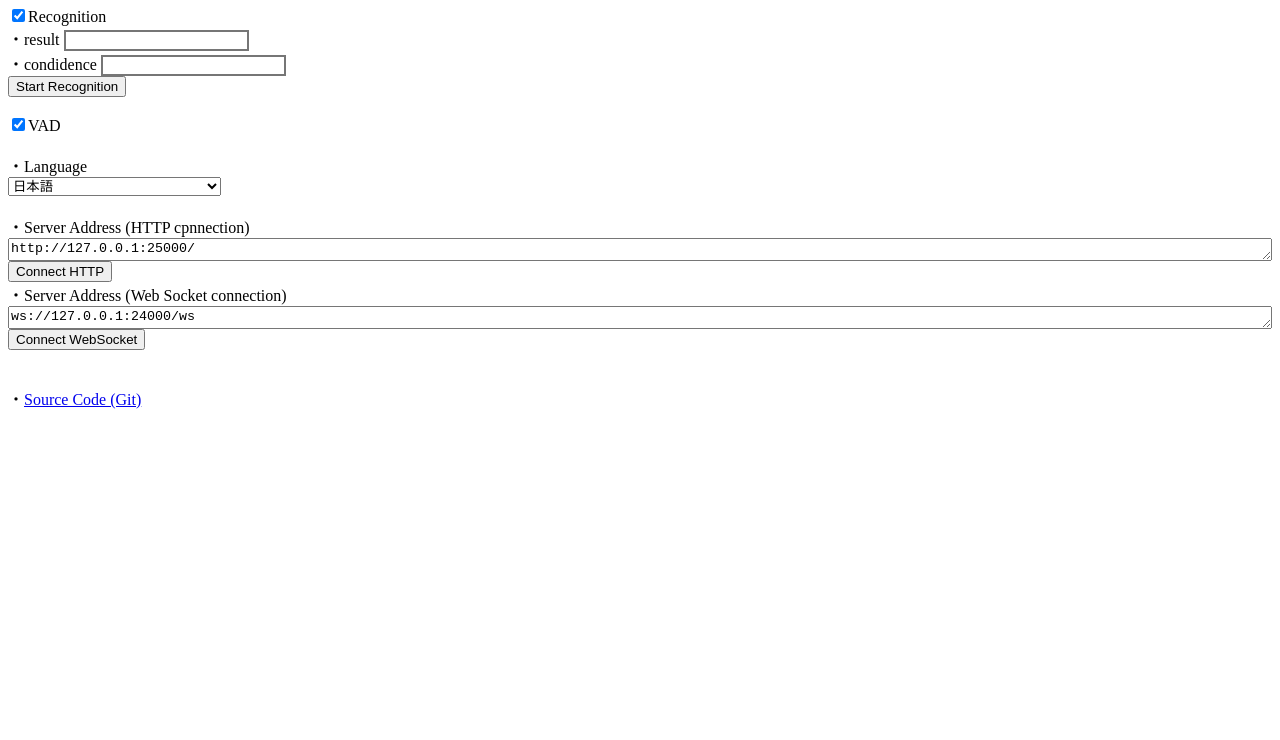
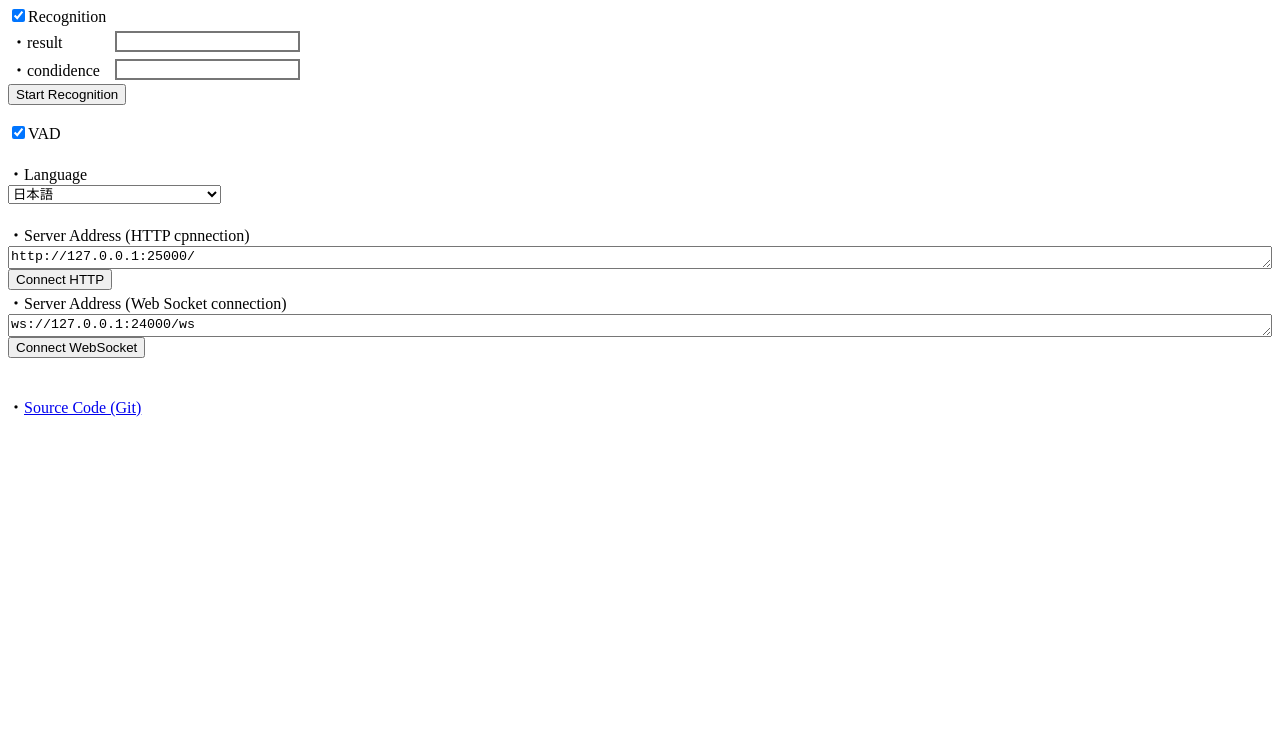
Before and after one commit to m-ryo/m-ryo.github.io, a plain HTML site: page index.html in a window 1280 px wide. Shown: the part 60-800 px from the top of the page. Drawn offline with nearby package versions, Linux system fonts and the light colour scheme; a script that the page names is missing.

Commit message:
table make

```diff
--- a/index.html
+++ b/index.html
@@ -19,10 +19,21 @@
     <h1>Voice Recognition HTTP Client</h1>
 
     <input id="recognition" type="checkbox" onclick="checkBoxCheck()" checked>Recognition<br />
-    ・result
+
+    <table>
+        <tr>
+            <td width="100">・result</td>
+            <td><input type="text" class="solid" readOnly id="result_text"></input></td>
+        </tr>
+        <tr>
+            <td>・condidence</td>
+            <td><input type="text" class="solid" readonly id="result_conf"></input></td>
+        </tr>
+    </table>
+<!--    ・result
     <input type="text" class="solid" readOnly id="result_text"></input><br />
     ・condidence
-    <input type="text" class="solid" readonly id="result_conf"></input><br />
+    <input type="text" class="solid" readonly id="result_conf"></input><br /> -->
     <input type="button" id="onoffbutton" onclick="startButton(event)" value="Start Recognition" /><br /><br />
 
     <input id="vad" type="checkbox" onclick="checkBoxCheck()" checked>VAD<br /><br />
```
